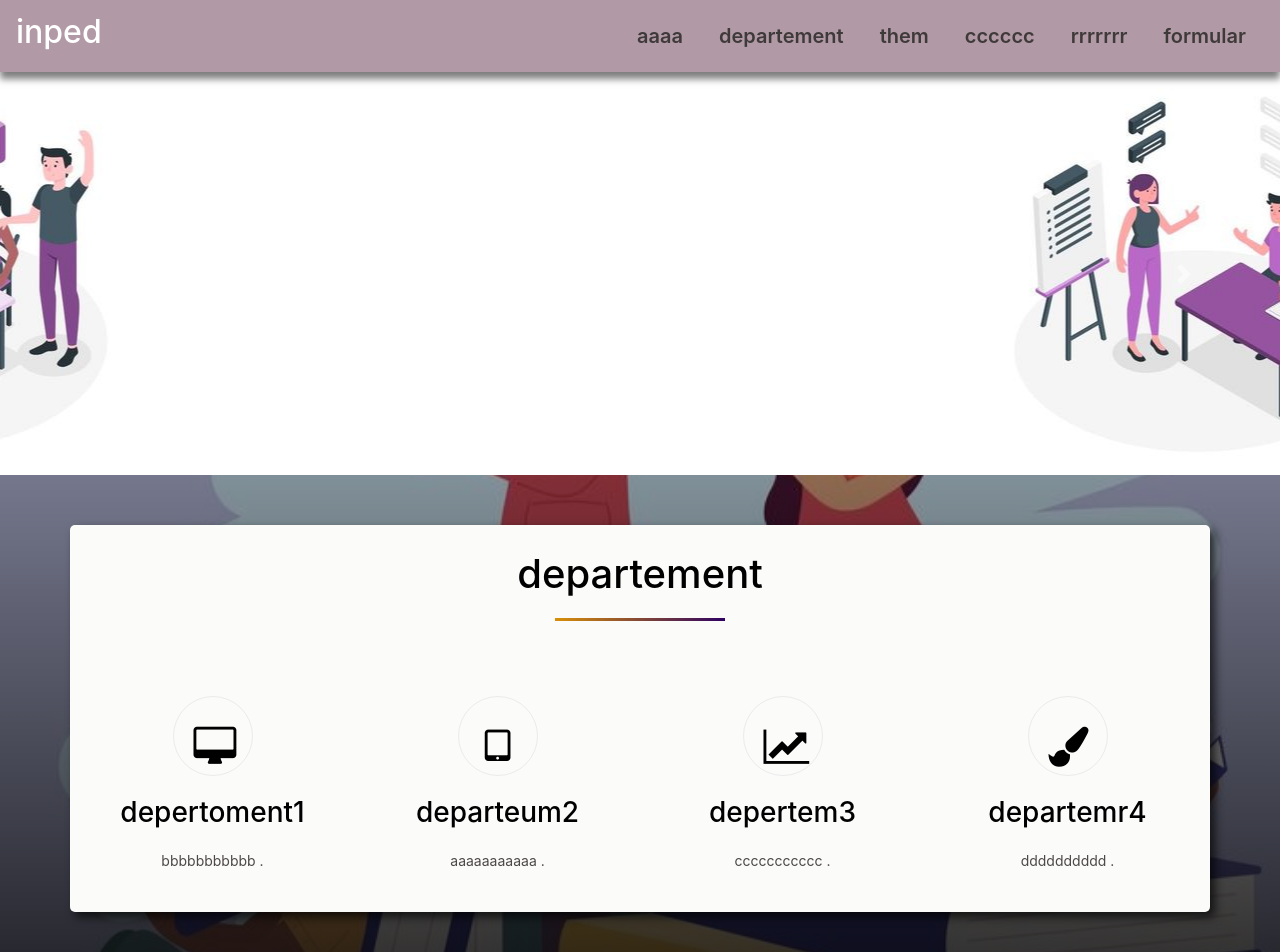
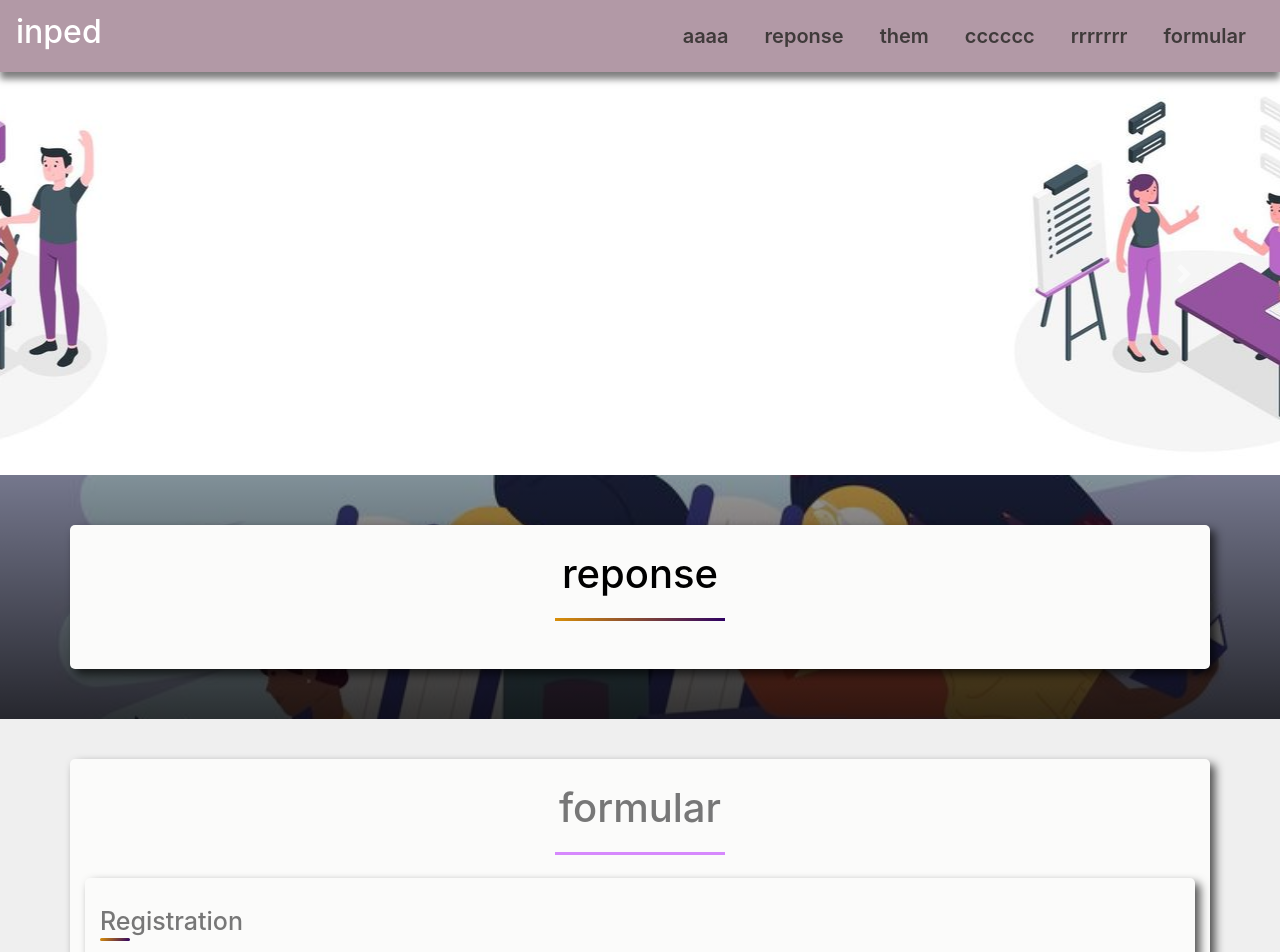
Before and after one commit to raihanebesma2021/pfe, a plain HTML site: page index.html in a window 1280 px wide. Shown: the top 952 px of the page. Drawn offline with nearby package versions, Linux system fonts and the light colour scheme.

Commit message:
Add files via upload

```diff
--- a/index.html
+++ b/index.html
@@ -12,7 +12,7 @@
 
 	<title>sta|ge </title>
 
-	<link rel="icon" href="111.ico" type="image/x-icon"><!-- icon on the tab -->
+
 
 
 <!-- Styles -->
@@ -45,7 +45,7 @@
 					<a class="nav-link" href="#about"> aaaa</a>
 					</li>
 					<li class="nav-item">
-					<a class="nav-link" href="#services">departement</a>
+					<a class="nav-link" href="#services">reponse</a>
 					</li>
 					<li class="nav-item">
 					<a class="nav-link " href="#team">them</a>
@@ -112,49 +112,7 @@
 	<!----------------------services------------------------------>
 	<section id="services">
 		<div class="container">
-			<h1>departement</h1>
-				<div class="row services">
-
-				<div class="col-md-3 text-center">
-
-				<div class="icon">
-						<i class="fa fa-desktop">
-						</i>
-					</div>
-					<h3>depertoment1</h3>
-					<p>bbbbbbbbbbb
-					   .</p>
-				</div>
-
-				<div class="col-md-3 text-center">
-					<div class="icon">
-						<i class="fa fa-tablet">
-						</i>
-					</div>
-					<h3>departeum2</h3>
-					<p>aaaaaaaaaaa
-					   .</p>
-				</div>
-
-				<div class="col-md-3 text-center">
-					<div class="icon">
-						<i class="fa fa-line-chart">
-						</i>
-					</div>
-					<h3>depertem3</h3>
-					<p>ccccccccccc
-					   .</p>
-				</div>
-
-				<div class="col-md-3 text-center">
-					<div class="icon">
-						<i class="fa fa-paint-brush">
-						</i>
-					</div>
-					<h3>departemr4</h3>
-					<p>dddddddddd
-					   .</p>
-				</div>
+			<h1> reponse</h1>
 
 
 
@@ -289,16 +247,6 @@
 
 
 
-
-
-
-
-	<!-----------get in touch----------->
-
-
-
-
-
 	<!---------footer--------->
 
 	<section id="footer">
```
